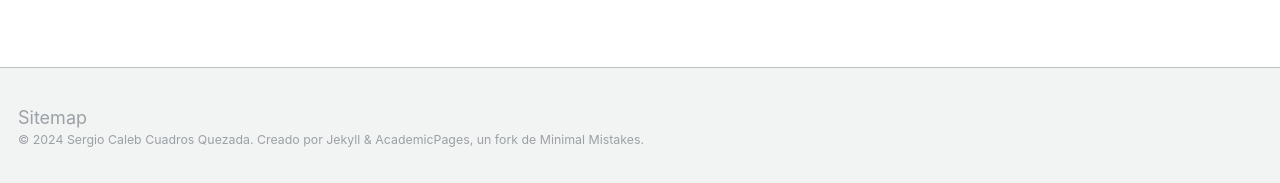
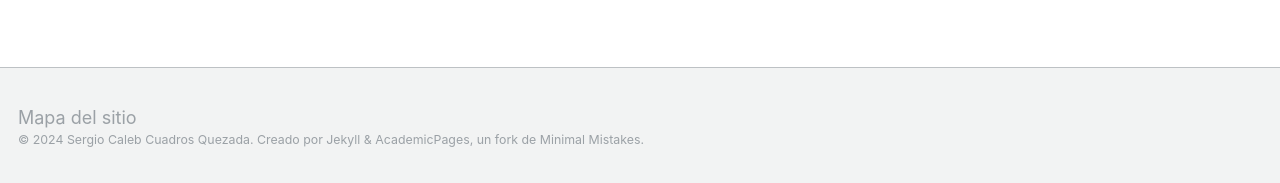
Before and after one commit to sergiocuadrosq/sergiocuadrosq.github.io, a Jekyll site: the page built from _pages/about.md, in a window 1280 px wide and 900 px high, scrolled down 2649 px. Shown: the part 714-897 px from the top of the window. Built offline with Jekyll 4.4.1, drawn with Linux system fonts in a browser that asks for light colours.

Commit message:
Update custom.html

```diff
--- a/_includes/footer/custom.html
+++ b/_includes/footer/custom.html
@@ -1,3 +1,3 @@
 <!-- start custom footer snippets -->
-<a href="/sitemap/">Sitemap</a>
+<a href="/sitemap/">Mapa del sitio</a>
 <!-- end custom footer snippets -->
```
